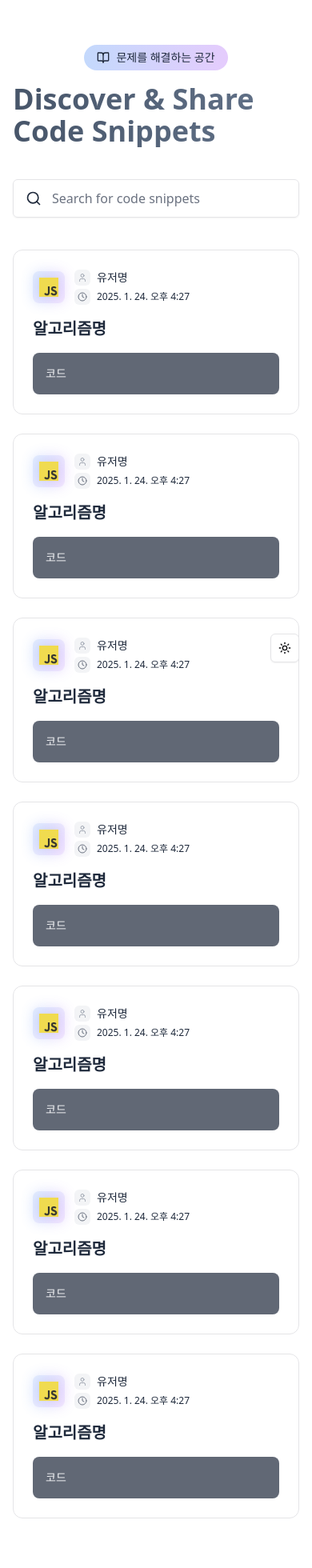
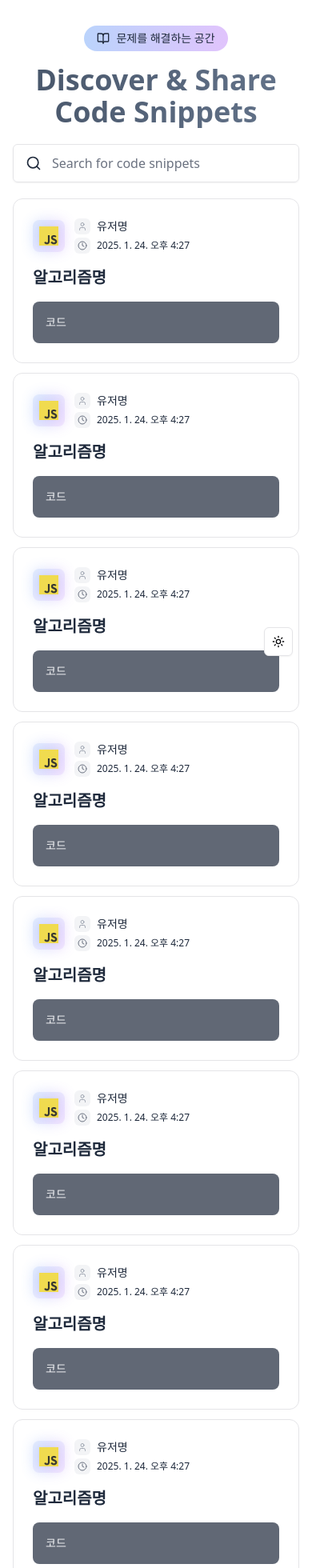
Before and after one commit to FRONT-JB/solve-space, a Next.js app: page / in a window 390 px wide. Shown: the top 1960 px of the page at 80% size. Before the commit the page ends 1898 px from the top, so only its background shows below. Built offline with nearby package versions, Linux system fonts and the light colour scheme.

Commit message:
💄 style: 테마토글 스타일 수정

```diff
--- a/src/app/(auth)/page.tsx
+++ b/src/app/(auth)/page.tsx
@@ -8,13 +8,13 @@ import Image from "next/image";
 
 export default function Home() {
   return (
-    <div className="flex flex-col gap-10 h-full pt-10">
+    <div className="flex flex-col gap-5 md:gap-10 h-full py-4 md:py-10">
       <div className="flex flex-col items-center justify-center gap-4">
         <motion.div
           initial={{ opacity: 0, y: 20 }}
           animate={{ opacity: 1, y: 0 }}
           className="inline-flex items-center gap-2 px-4 py-1.5 rounded-full bg-gradient-to-r
-             from-blue-500/30 to-purple-500/30 dark:from-blue-500/10 dark:to-purple-500/10 text-sm text-slate-800 dark:text-gray-400 cursor-default"
+             from-blue-500/35 to-purple-500/35 dark:from-blue-500/25 dark:to-purple-500/25 text-sm text-slate-800 dark:text-gray-400 cursor-default"
         >
           <BookOpen className="w-4 h-4" />
           문제를 해결하는 공간
@@ -24,7 +24,7 @@ export default function Home() {
           initial={{ opacity: 0, y: 20 }}
           animate={{ opacity: 1, y: 0 }}
           transition={{ delay: 0.1 }}
-          className="text-4xl md:text-5xl font-bold bg-gradient-to-r from-slate-600 to-slate-500 dark:from-gray-100 dark:to-gray-300 text-transparent bg-clip-text cursor-default"
+          className="text-4xl md:text-5xl text-center font-bold bg-gradient-to-r from-slate-600 to-slate-500 dark:from-gray-100 dark:to-gray-300 text-transparent bg-clip-text cursor-default"
         >
           Discover & Share Code Snippets
         </motion.h1>
@@ -51,11 +51,11 @@ export default function Home() {
         initial={{ opacity: 0, y: 20 }}
         animate={{ opacity: 1, y: 0 }}
         transition={{ delay: 0.4 }}
-        className="grid gap-6 grid-cols-1 md:grid-cols-2 lg:grid-cols-3"
+        className="grid gap-3 md:gap-4 grid-cols-1 md:grid-cols-2 lg:grid-cols-3 pb-20 md:pb-4"
         layout
       >
         <AnimatePresence mode="popLayout">
-          {[1, 2, 3, 4, 5, 6, 7].map((snippet) => (
+          {[1, 2, 3, 4, 5, 6, 7, 8, 9, 10, 11].map((snippet) => (
             <motion.div
               key={snippet}
               layout
--- a/src/app/(auth)/ui/ThemeToggle.tsx
+++ b/src/app/(auth)/ui/ThemeToggle.tsx
@@ -16,7 +16,7 @@ export default function ThemeToggle() {
   const { setTheme } = useTheme();
 
   return (
-    <div className="fixed bottom-4 right-4">
+    <div className="fixed bottom-6 right-6">
       <DropdownMenu>
         <DropdownMenuTrigger asChild>
           <Button variant="outline" size="icon">
```
